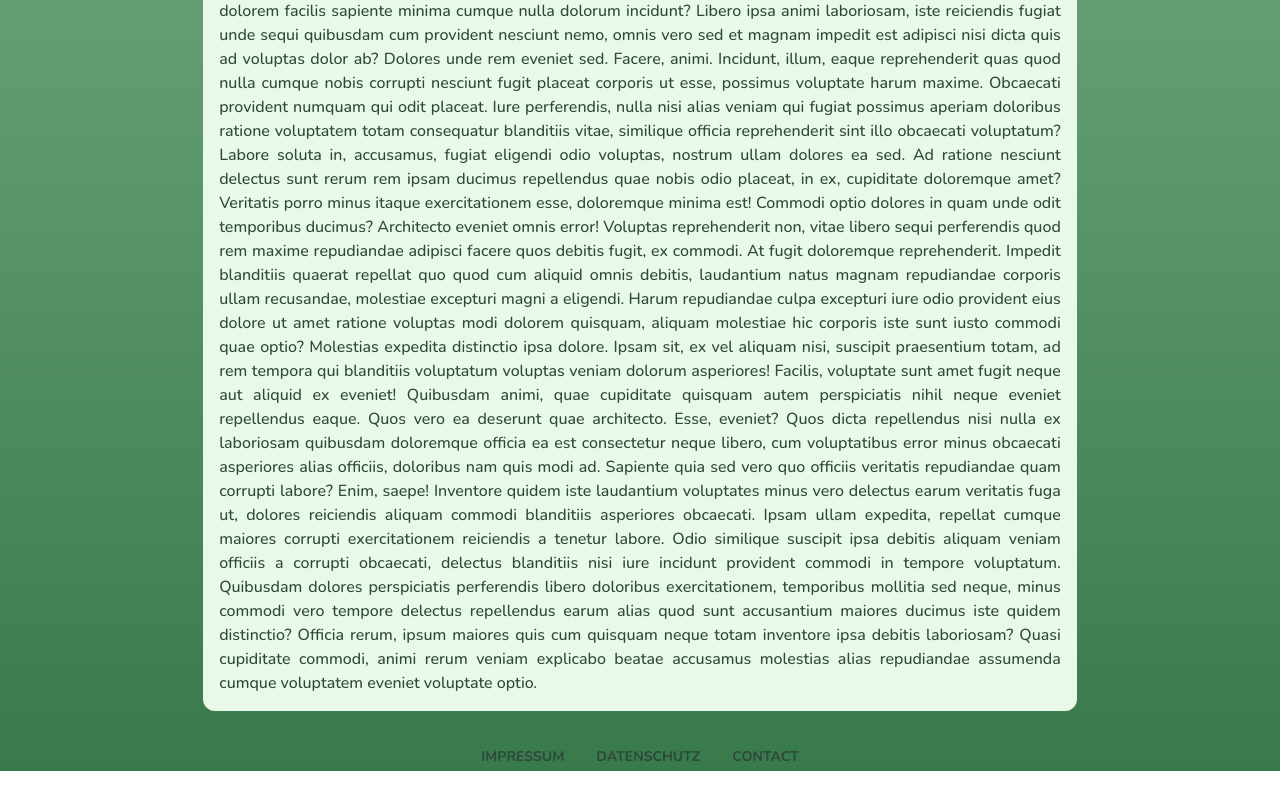
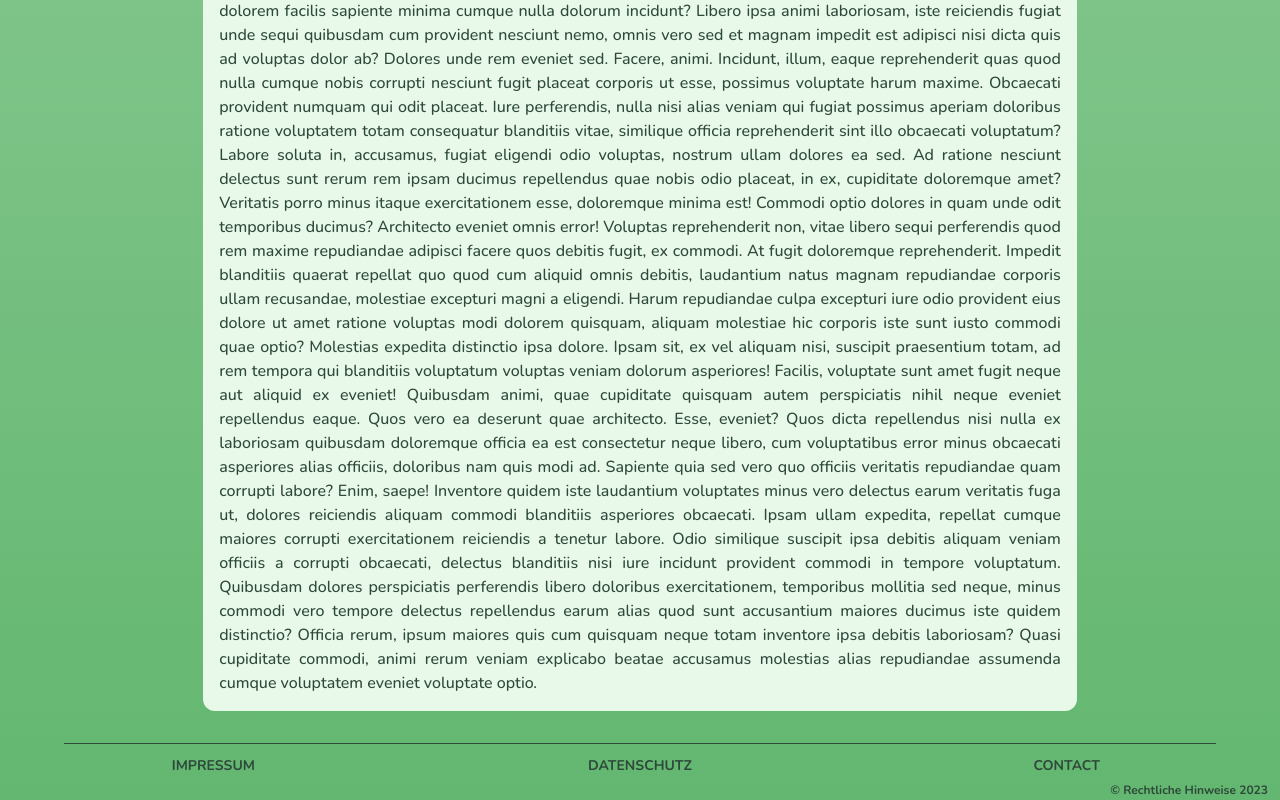
Before and after one commit to bazi24/ecotrace, a React (Vite) app: page /impressum in a window 1280 px wide. Shown: the part 1189-1989 px from the top of the page. Before the commit the page ends 1960 px from the top, so only its background shows below. Built offline with nearby package versions, Linux system fonts and the light colour scheme.

Commit message:
Footer Redesign

```diff
--- a/src/components/Footer.jsx
+++ b/src/components/Footer.jsx
@@ -1,16 +1,24 @@
 const Footer = () => {
   const items = ["impressum", "datenschutz", "contact"];
   return (
-    <footer className="flex w-[100%] place-content-center uppercase text-sm font-bold text-green-800">
+    <footer className="w-[100%] text-sm font-bold text-green-800">
+      <div className="h-[1px] w-[90%] ml-[5%] bg-green-800"></div>
+      <ul className="flex pt-1 pb-1 w-[100%] uppercase mt-2">
         {items.map((item) => (
+          <li key={item} className="w-[100%] flex">
             <a
+              className="inline-block w-[100%] cursor-pointer text-center hover:underline"
               href={item}
-          className="pl-4 pr-4 pt-1 pb-1 cursor-pointer hover:underline"
-          key={item}
             >
               {item}
             </a>
+          </li>
         ))}
+      </ul>
+      <div className="text-[12px] w-[100%] text-end pr-3">
+        {" "}
+        &copy; Rechtliche Hinweise 2023
+      </div>
     </footer>
   );
 };
--- a/src/routes/LandingPage.jsx
+++ b/src/routes/LandingPage.jsx
@@ -9,7 +9,7 @@ const LandingPage = () => {
       <div className="h-[100vh]">
         <div className="inline-block relative md:ml-20 mt-[84px] md:top-[50%] md:-mt-[300px] h-[320px] text-green-800 z-10 ">
           <h1 className="text-6xl z-10 font-black lg:text-9xl">ecotrace</h1>
-          <div className="-mt-4 lg:-mt-8 -z-10 bg-gradient-to-r from-green-400 to-green-600 rounded-lg h-3 lg:h-5 w-[292px] lg:w-[590px]"></div>
+          <div className="-mt-4 lg:-mt-8 -z-10 bg-gradient-to-r from-green-400 to-green-500 rounded-lg h-3 lg:h-5 w-[292px] lg:w-[590px]"></div>
           <h2 className="text-2xl lg:text-[33px] font-bold mt-2 uppercase">
             Tracking the worlds emissions
           </h2>
@@ -29,7 +29,7 @@ const LandingPage = () => {
               to find out!
             </p>
           </h3>
-          <button className="pl-10 pr-10 pt-3 pb-3 bg-gradient-to-r absolute from-green-400 to-green-600 text-green-800 text-lg font-bold rounded-2xl hover:border-2 border-green-100 hover:text-green-100 transition-colors">
+          <button className="pl-10 pr-10 pt-3 pb-3 bg-gradient-to-r absolute from-green-400 to-green-500 text-green-800 text-lg font-bold rounded-2xl hover:border-2 border-green-100 hover:text-green-100 transition-colors">
             <BiDonateHeart className="inline-flex w-6 h-6 mr-2 -mt-1" />
             Donate
           </button>
--- a/src/routes/Root.jsx
+++ b/src/routes/Root.jsx
@@ -3,7 +3,7 @@ import Footer from "../components/Footer";
 import Navbar from "../components/Navbar";
 
 const Root = () => (
-  <main className="font-primary bg-gradient-to-b from-green-200 to-green-600">
+  <main className="font-primary bg-gradient-to-b from-green-200 to-green-400">
     <Navbar />
     <section className="p-4 mt-8">
       <Outlet />
```
Lines whose indentation alone changed are shown as unchanged.
